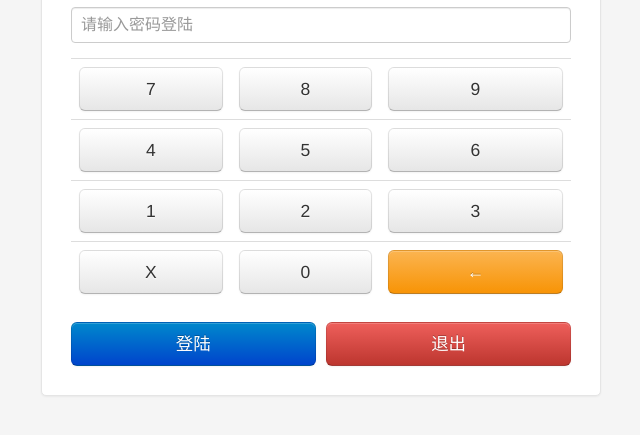
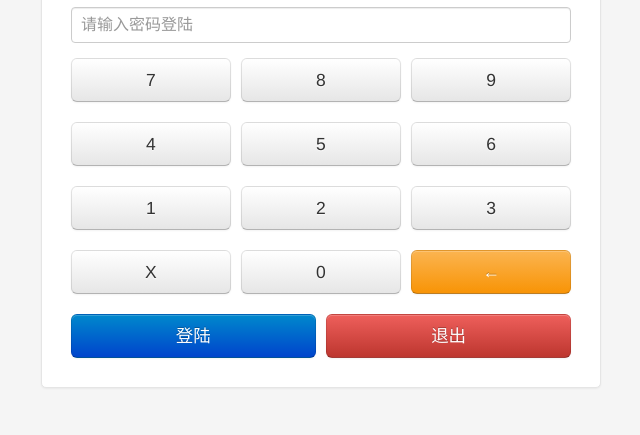
Before and after one commit to a0x/HCI_UniversityNetworkSelfService, a plain HTML site: page Sign in.html in a window 1280 px wide. Shown: the part 113-548 px from the top of the page, without its empty margins (319-959 px from the left). Drawn offline with Linux system fonts and the light colour scheme.

Commit message:
change sign in style

```diff
--- a/Sign in.html
+++ b/Sign in.html
@@ -43,28 +43,30 @@
 	      <form class="form-signin">
 	        <h2 class="form-signin-heading" align="center">刘朋&nbsp你好</h2>
 	        <input type="password" name="password" class="input-block-level" placeholder="请输入密码登陆">
-	        <table class="table">
-	        	<tr>
-	        		<td><button class="btn btn-large btn-block" type="button" onclick="inputText()">7</button></td>
-	        		<td><button class="btn btn-large btn-block" type="button" onclick="inputText()">8</button></td>
-	        		<td><button class="btn btn-large btn-block" type="button" onclick="inputText()">9</button></td>
-	        	</tr>
-	        	<tr>
-	        		<td><button class="btn btn-large btn-block" type="button" onclick="inputText()">4</button></td>
-	        		<td><button class="btn btn-large btn-block" type="button" onclick="inputText()">5</button></td>
-	        		<td><button class="btn btn-large btn-block" type="button" onclick="inputText()">6</button></td>
-	        	</tr>
-	        	<tr>
-	        		<td><button class="btn btn-large btn-block" type="button" onclick="inputText()">1</button></td>
-	        		<td><button class="btn btn-large btn-block" type="button" onclick="inputText()">2</button></td>
-	        		<td><button class="btn btn-large btn-block" type="button" onclick="inputText()">3</button></td>
-	        	</tr>
-	        	<tr>
-	        		<td><button class="btn btn-large btn-block" type="button" onclick="inputText()">X</button></td>
-	        		<td><button class="btn btn-large btn-block" type="button" onclick="inputText()">0</button></td>
-	        		<td><button class="btn btn-warning btn-large btn-block" type="button" onclick="descText()">←</button></td>
-	        	</tr>
-	        </table>
+	        <div class="row-fluid">
+		        <button class="btn btn-large span4" type="button" onclick="inputText()">7</button>
+		        <button class="btn btn-large span4" type="button" onclick="inputText()">8</button>
+		        <button class="btn btn-large span4" type="button" onclick="inputText()">9</button>
+	        </div>
+	        <br>
+	        <div class="row-fluid">
+		        <button class="btn btn-large span4" type="button" onclick="inputText()">4</button>
+		        <button class="btn btn-large span4" type="button" onclick="inputText()">5</button>
+		        <button class="btn btn-large span4" type="button" onclick="inputText()">6</button>
+	        </div>
+	        <br>
+	        <div class="row-fluid">
+		        <button class="btn btn-large span4" type="button" onclick="inputText()">1</button>
+		        <button class="btn btn-large span4" type="button" onclick="inputText()">2</button>
+		        <button class="btn btn-large span4" type="button" onclick="inputText()">3</button>
+	        </div>
+	        <br>
+	        <div class="row-fluid">
+		        <button class="btn btn-large span4" type="button" onclick="inputText()">X</button>
+		        <button class="btn btn-large span4" type="button" onclick="inputText()">0</button>
+		        <button class="btn btn-warning btn-large span4" type="button" onclick="descText()">←</button>
+	        </div>
+	        <br>
 	        <div class="row-fluid">
 	        	<button class="btn btn-large btn-primary span6" onclick="location.href='main_new.html'" type="button">登陆</button>
 	        	<button class="btn btn-large btn-danger span6" onclick="location.href='index.html'" type="button">退出</button>
```
Also changed, not shown: errors/Sign in_exception.html (+24 -22 lines), index.html (+1 -1 lines).
